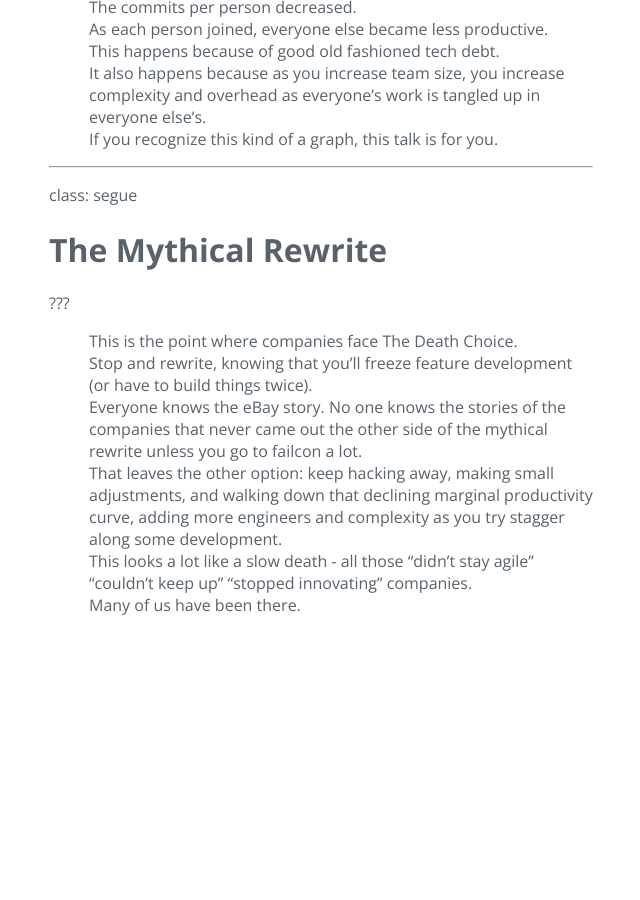
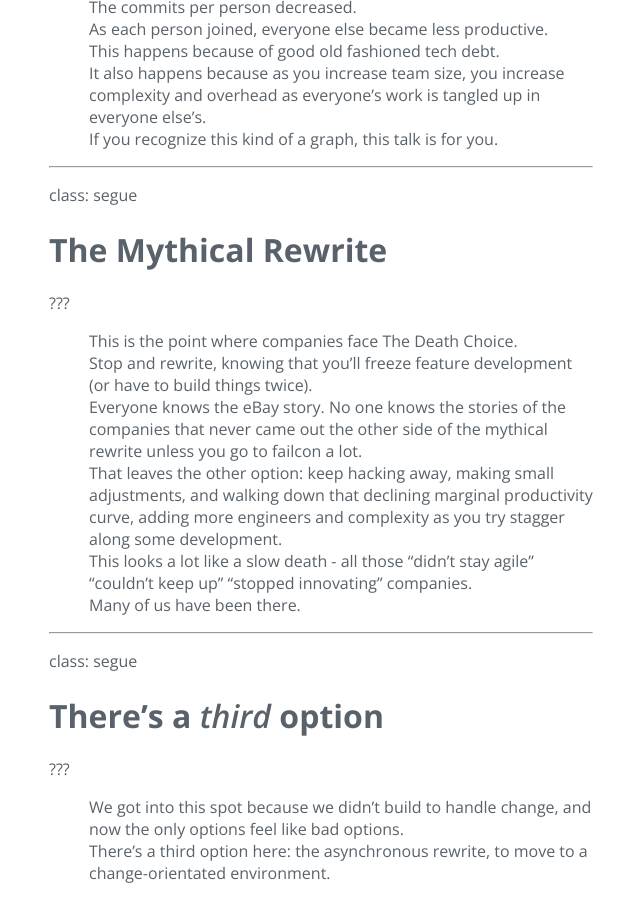
Before and after one commit to bufferapp/buffer-talks, a Jekyll site: the page built from slides/migrating-with-atomic-design-2.md, in a window 1280 px wide and 900 px high, scrolled down 1549 px. Shown: the whole window, without its empty margins (319-959 px from the left). Built offline with Jekyll 4.4.1, drawn with Linux system fonts in a browser that asks for light colours; our own code applies the rules of GitHub Pages for plain Markdown files; before the commit the page ends 2181 px from its top, so only the background shows below that.

Commit message:
third option slide

```diff
--- a/slides/migrating-with-atomic-design-2.md
+++ b/slides/migrating-with-atomic-design-2.md
@@ -60,3 +60,14 @@ class: segue
 - That leaves the other option: keep hacking away, making small adjustments, and walking down that declining marginal productivity curve, adding more engineers and complexity as you try stagger along some development.
 - This looks a lot like a slow death - all those “didn’t stay agile” “couldn’t keep up” “stopped innovating” companies.
 - Many of us have been there.
+
+---
+
+class: segue
+
+# There's a _third_ option
+
+???
+
+- We got into this spot because we didn't build to handle change, and now the only options feel like bad options.
+- There's a third option here: the asynchronous rewrite, to move to a change-orientated environment.
```
